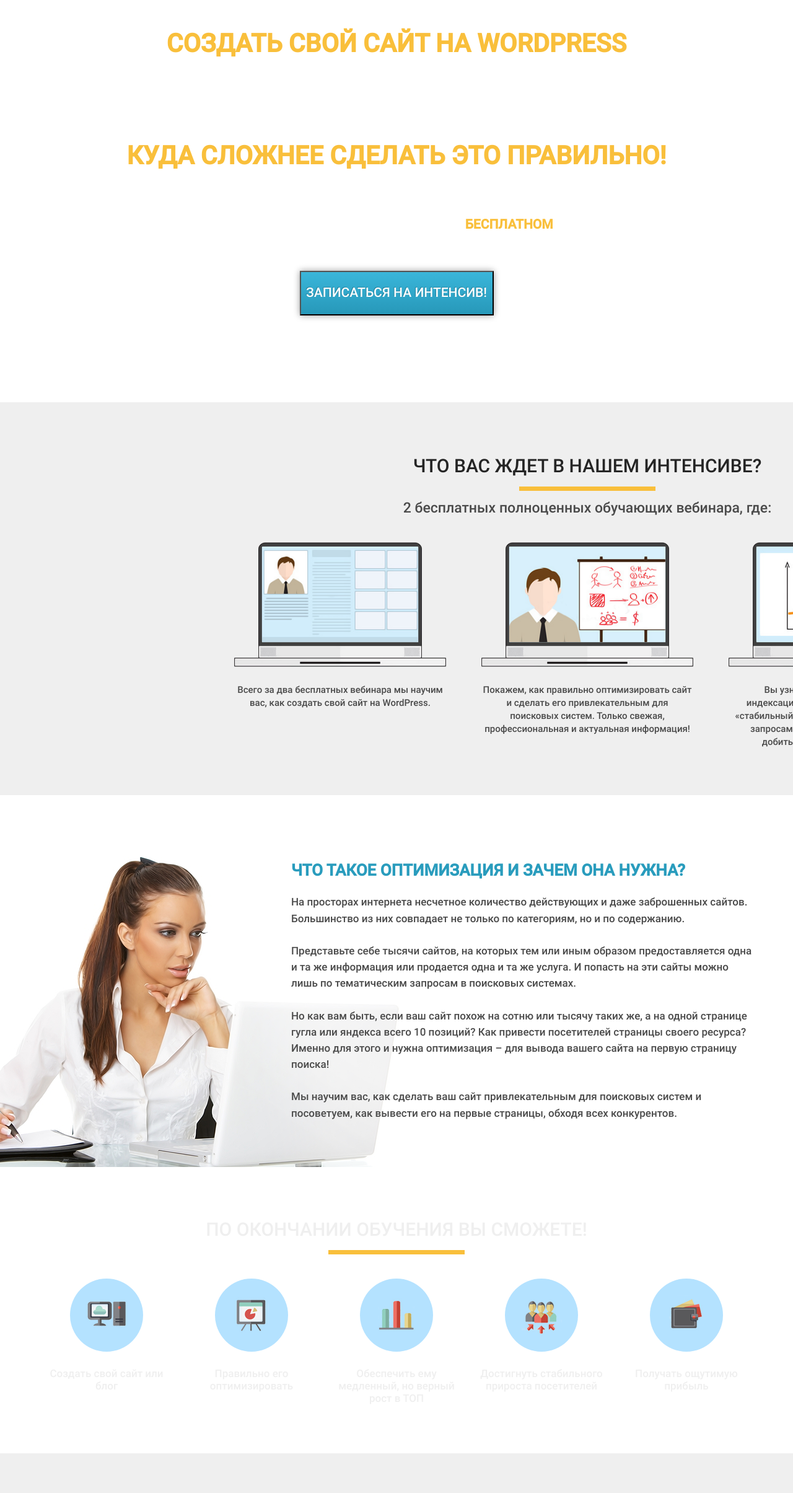
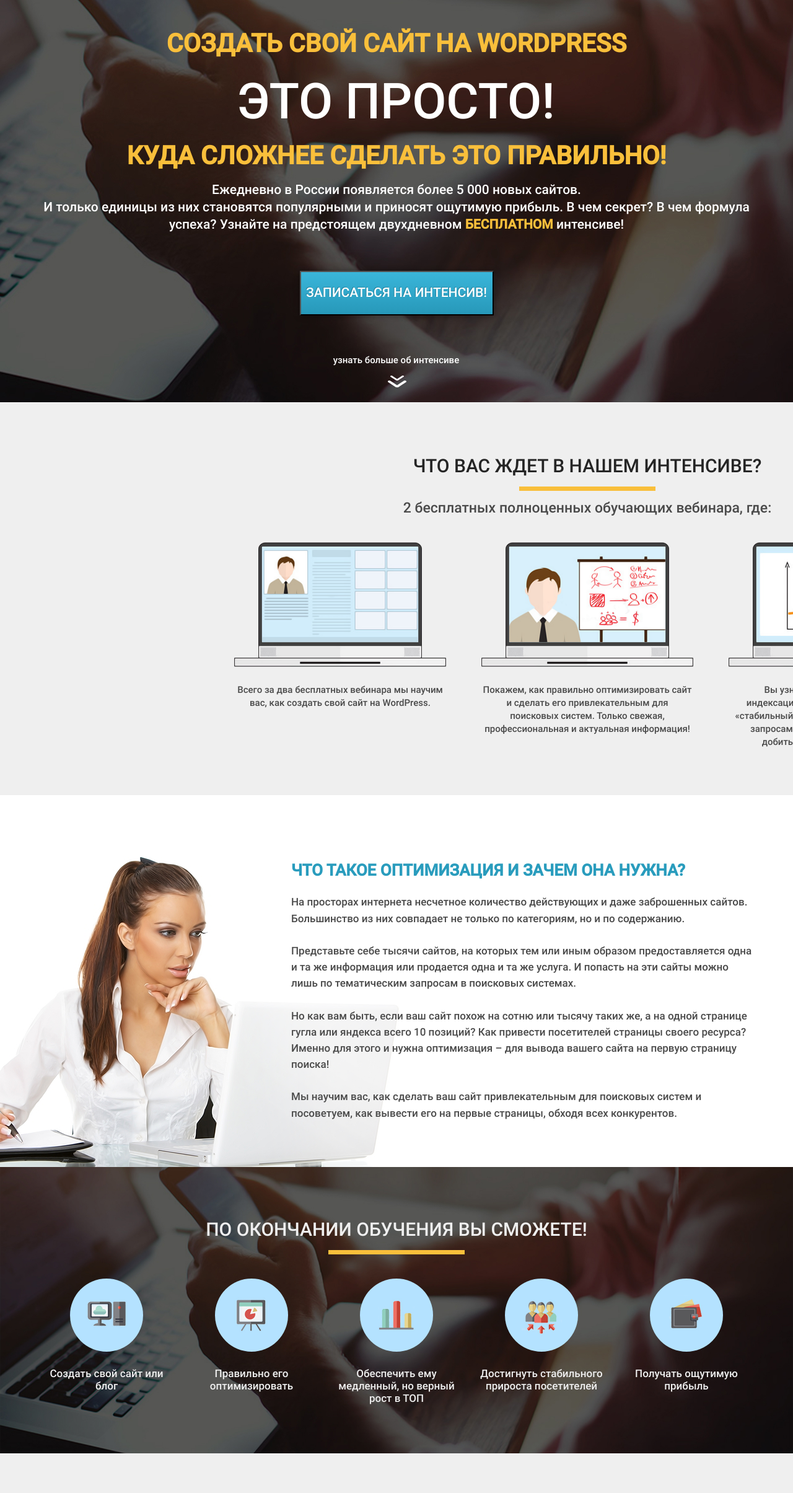
Before and after one commit to KaZaKDon/Wordpress, a website: page index.html in a window 1280 px wide. Shown: the part 151-2560 px from the top of the page at 62% size. Drawn offline with Linux system fonts and the light colour scheme.

Commit message:
Изменены ссылки на картинки

```diff
--- a/css/style.css
+++ b/css/style.css
@@ -11,7 +11,7 @@
 
 .promo {
     height: 800px;
-    background: url(./img/bg/main_bg.jpg) center center/cover no-repeat;
+    background: url(../img/bg/main_bg.jpg) center center/cover no-repeat;
     padding: 39px 0 62px 0;
 }
 .logo .logo_img, .gift_img {
@@ -217,7 +217,7 @@ h2 .title {
 .finish {
     min-height: 447px;
     padding: 86px 0 79px 0;
-    background: url(./img/bg/second_bg.png) center center/cover no-repeat;
+    background: url(../img/bg/main_bg.jpg) center center/cover no-repeat;
 }
 .finish_header {
     color: #efefef;
```
